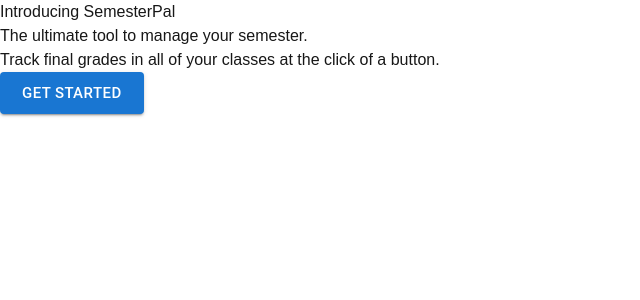
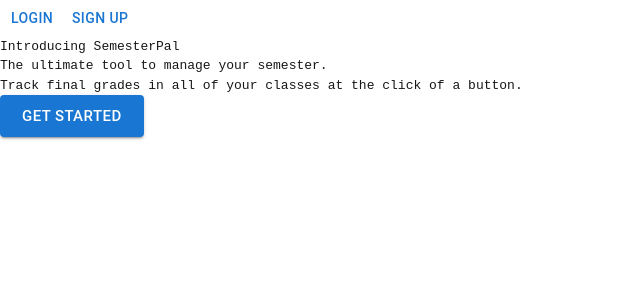
Before and after one commit to drh-14/semester-pal, a Next.js app: page / in a window 1280 px wide. Shown: the top 300 px of the page, without its empty margins (0-640 px from the left). Built offline with nearby package versions, Linux system fonts and the light colour scheme.

Commit message:
finished landing page

```diff
--- a/src/app/globals.css
+++ b/src/app/globals.css
@@ -17,7 +17,7 @@
 body {
   color: var(--foreground);
   background: var(--background);
-  font-family: Arial, Helvetica, sans-serif;
+  font-family: monospace;
   background-repeat: no-repeat;
   background-size: cover;
 }
--- a/src/app/page.tsx
+++ b/src/app/page.tsx
@@ -1,14 +1,22 @@
-import { Box, Button } from '@mui/material';
+'use client'
+import {Button} from '@mui/material';
+import {useRouter} from 'next/navigation';
 export default function Home() {
+  const router = useRouter();
   return (
+    <div className = 'flex flex-col gap-40'>
+    <div className = 'flex gap-4 mt-4 justify-end mr-4'>
+        <Button onClick = {() => router.push('/login')}>Login</Button>
+        <Button onClick = {() => router.push('/signUp')}>Sign Up</Button>
+      </div>
     <div className = 'flex flex-col gap-8 items-center'>
-      <div className = 'flex flex-col gap-16 mt-48 items-center justify-center'>
-        <h1 className = 'text-center text-5xl font-mono'>Introducing SemesterPal</h1>
-        <h2 className = 'text-center text-4xl'>The ultimate tool to manage your semester.</h2>
-        <h3 className = 'text-center text-3xl'>Track final grades in all of your classes at the click of a  button.</h3>
-        <Button size = "large" variant = 'contained'>Get Started</Button>
+      <div className = 'flex flex-col gap-16 items-center justify-center'>
+        <h3 className = 'text-4xl'>Introducing SemesterPal</h3>
+        <h3 className = 'text-3xl'>The ultimate tool to manage your semester.</h3>
+        <h3 className = 'text-3xl'>Track final grades in all of your classes at the click of a  button.</h3>
+        <Button variant = 'contained' size = 'large' onClick = {() => router.push('/signUp')}>Get Started</Button>
       </div>
-
+    </div>
     </div>
   );
 }
```
